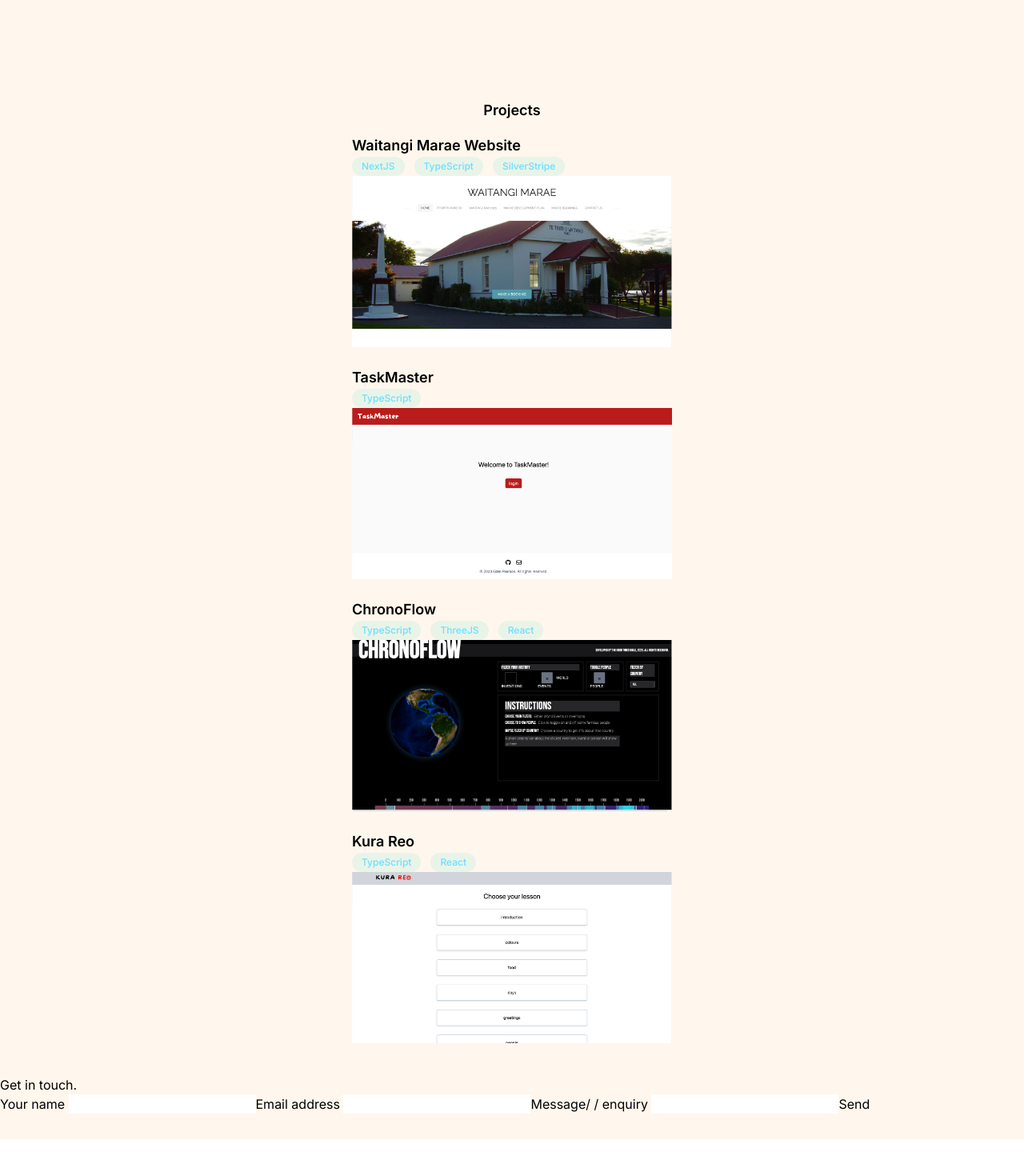
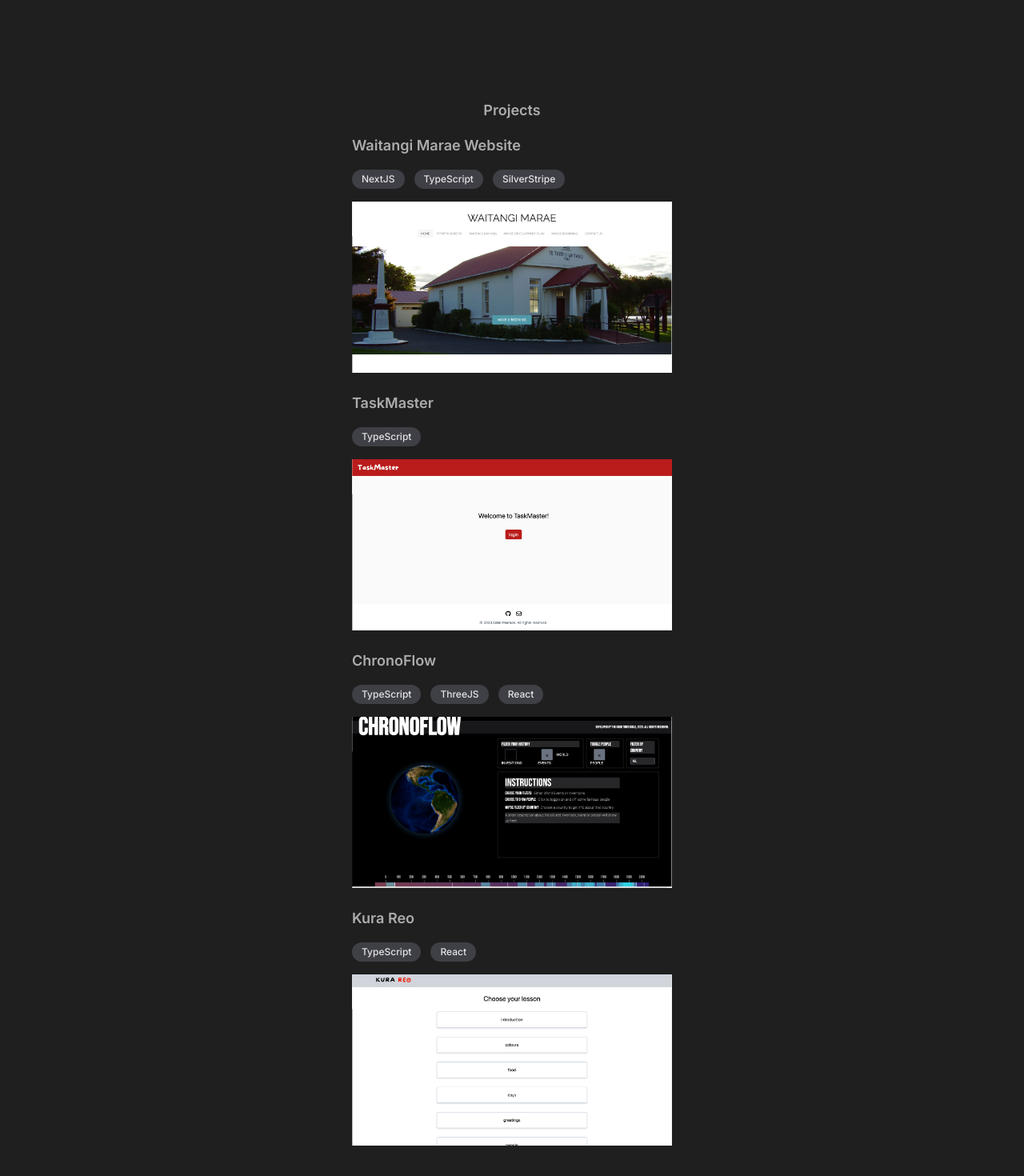
Before and after one commit to eden-pearson/eden-portfolio, a Next.js app: page / in a window 1280 px wide. Shown: the part 716-2186 px from the top of the page at 80% size. Before the commit the page ends 2140 px from the top, so only its background shows below. Built offline with nearby package versions, Linux system fonts and the light colour scheme.

Commit message:
update gray colourscheme

```diff
--- a/app/(api)/submitForm.js
+++ b/app/(api)/submitForm.js
@@ -1,35 +1,35 @@
-// pages/api/submitForm.js
-import sqlite3 from 'sqlite3'
-import { open } from 'sqlite'
+// // pages/api/submitForm.js
+// import sqlite3 from 'sqlite3'
+// import { open } from 'sqlite'
 
-async function openDb() {
-  return open({
-    filename: './mydb.sqlite',
-    driver: sqlite3.Database,
-  })
-}
+// async function openDb() {
+//   return open({
+//     filename: './mydb.sqlite',
+//     driver: sqlite3.Database,
+//   })
+// }
 
-export default async function handler(req, res) {
-  if (req.method === 'POST') {
-    const db = await openDb()
-    const { name, email, message } = req.body
+// export default async function handler(req, res) {
+//   if (req.method === 'POST') {
+//     const db = await openDb()
+//     const { name, email, message } = req.body
 
-    try {
-      const statement = await db.prepare(
-        'INSERT INTO submissions (name, email, message) VALUES (?, ?, ?)'
-      )
-      await statement.run(name, email, message)
-      await statement.finalize()
-      res
-        .status(200)
-        .json({ success: true, message: 'Form submitted successfully' })
-    } catch (error) {
-      console.error(error)
-      res.status(500).json({ success: false, message: 'Failed to submit form' })
-    }
-  } else {
-    // Handle any requests that aren't POST
-    res.setHeader('Allow', ['POST'])
-    res.status(405).end(`Method ${req.method} Not Allowed`)
-  }
-}
+//     try {
+//       const statement = await db.prepare(
+//         'INSERT INTO submissions (name, email, message) VALUES (?, ?, ?)'
+//       )
+//       await statement.run(name, email, message)
+//       await statement.finalize()
+//       res
+//         .status(200)
+//         .json({ success: true, message: 'Form submitted successfully' })
+//     } catch (error) {
+//       console.error(error)
+//       res.status(500).json({ success: false, message: 'Failed to submit form' })
+//     }
+//   } else {
+//     // Handle any requests that aren't POST
+//     res.setHeader('Allow', ['POST'])
+//     res.status(405).end(`Method ${req.method} Not Allowed`)
+//   }
+// }
--- a/app/globals.css
+++ b/app/globals.css
@@ -4,6 +4,11 @@
 
 @import '@fortawesome/fontawesome-free/css/all.min.css';
 
+html,
 body {
-  /* @apply bg-gradient-to-tl from-bg-blue to-blue-950 text-gray-50; */
+  padding: 0;
+  margin: 0;
+  min-height: 100%;
+  background-color: #1f1f1f;
+  color: #adacac;
 }
--- a/app/page.tsx
+++ b/app/page.tsx
@@ -43,7 +43,7 @@ export default function Home() {
   }
 
   return (
-    <main className="bg-orange-50">
+    <main>
       <NavBar />
       <div className="z-0 "></div>
 
@@ -64,7 +64,7 @@ export default function Home() {
           >
             <li>
               <a href="https://www.waitangimarae.co.nz/">
-                <div className="flex flex-row gap-x-4 items-center hover:text-eden-blue group">
+                <div className="flex flex-row gap-x-4 items-center hover:text-zinc-200 group">
                   <h3 className="text-lg font-semibold">
                     Waitangi Marae Website
                   </h3>
@@ -72,13 +72,13 @@ export default function Home() {
                 </div>
               </a>
               <ul className="flex flex-wrap gap-x-3">
-                <li className="rounded-full bg-teal-400/10 px-3 py-1 text-xs font-medium text-eden-blue ">
+                <li className=" my-4 rounded-full bg-zinc-700 px-3 py-1 text-xs font-medium text-zinc-200 ">
                   NextJS
                 </li>
-                <li className="rounded-full bg-teal-400/10 px-3 py-1 text-xs font-medium text-eden-blue ">
+                <li className="my-4 rounded-full bg-zinc-700 px-3 py-1 text-xs font-medium text-zinc-200 ">
                   TypeScript
                 </li>
-                <li className="rounded-full bg-teal-400/10 px-3 py-1 text-xs font-medium text-eden-blue ">
+                <li className="my-4 rounded-full bg-zinc-700 px-3 py-1 text-xs font-medium text-zinc-200 ">
                   SilverStripe
                 </li>
               </ul>
@@ -94,7 +94,7 @@ export default function Home() {
                 <h3 className="text-lg font-semibold">TaskMaster</h3>
               </div>
               <ul className="flex flex-wrap gap-x-3">
-                <li className="rounded-full bg-teal-400/10 px-3 py-1 text-xs font-medium text-eden-blue ">
+                <li className="rounded-full bg-zinc-700 px-3 py-1 text-xs font-medium text-zinc-200 my-4 ">
                   TypeScript
                 </li>
               </ul>
@@ -112,13 +112,13 @@ export default function Home() {
                 </a>
               </div>
               <ul className="flex flex-wrap gap-x-3">
-                <li className="rounded-full bg-teal-400/10 px-3 py-1 text-xs font-medium text-eden-blue ">
+                <li className="my-4 rounded-full bg-zinc-700 px-3 py-1 text-xs font-medium text-zinc-200 ">
                   TypeScript
                 </li>
-                <li className="rounded-full bg-teal-400/10 px-3 py-1 text-xs font-medium text-eden-blue ">
+                <li className="my-4 rounded-full bg-zinc-700 px-3 py-1 text-xs font-medium text-zinc-200 ">
                   ThreeJS
                 </li>
-                <li className="rounded-full bg-teal-400/10 px-3 py-1 text-xs font-medium text-eden-blue ">
+                <li className="my-4 rounded-full bg-zinc-700 px-3 py-1 text-xs font-medium text-zinc-200 ">
                   React
                 </li>
               </ul>
@@ -134,10 +134,10 @@ export default function Home() {
                 <h3 className="text-lg font-semibold">Kura Reo</h3>
               </div>
               <ul className="flex flex-wrap gap-x-3">
-                <li className="rounded-full bg-teal-400/10 px-3 py-1 text-xs font-medium text-eden-blue ">
+                <li className="my-4 rounded-full bg-zinc-700 px-3 py-1 text-xs font-medium text-zinc-200 ">
                   TypeScript
                 </li>
-                <li className="rounded-full bg-teal-400/10 px-3 py-1 text-xs font-medium text-eden-blue ">
+                <li className="my-4 rounded-full bg-zinc-700 px-3 py-1 text-xs font-medium text-zinc-200 ">
                   React
                 </li>
               </ul>
@@ -151,7 +151,7 @@ export default function Home() {
           </ol>
         </div>
         <footer className="flex flex-row">
-          <div>
+          {/* <div>
             <h1>Get in touch.</h1>
             <form onSubmit={onSubmit}>
               <label>
@@ -165,22 +165,22 @@ export default function Home() {
               </label>
               <button type="submit">Send</button>
             </form>
-          </div>
+          </div> */}
           <div>
             <ul className="flex flex-row my-10 items-center justify-center">
               <li className="mx-4">
                 <a href="https://github.com/eden-pearson">
-                  <i className="fa-brands fa-github fa-xl hover:text-eden-blue"></i>
+                  <i className="fa-brands fa-github fa-xl hover:text-zinc-200"></i>
                 </a>
               </li>
               <li className="mx-4">
                 <a href="https://www.linkedin.com/in/edenpearson/">
-                  <i className="fa-brands fa-linkedin fa-xl hover:text-eden-blue"></i>
+                  <i className="fa-brands fa-linkedin fa-xl hover:text-zinc-200"></i>
                 </a>
               </li>
               <li className="mx-4">
                 <a href="https://www.linkedin.com/in/edenpearson/">
-                  <i className="fa-solid fa-envelope fa-xl hover:text-eden-blue"></i>
+                  <i className="fa-solid fa-envelope fa-xl hover:text-zinc-200"></i>
                 </a>
               </li>
             </ul>
```
